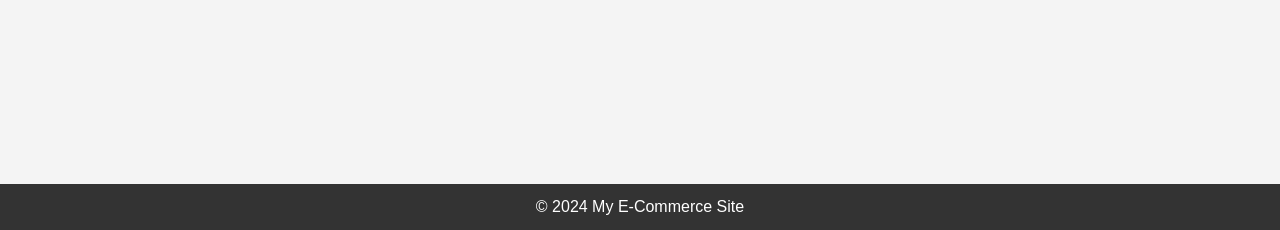
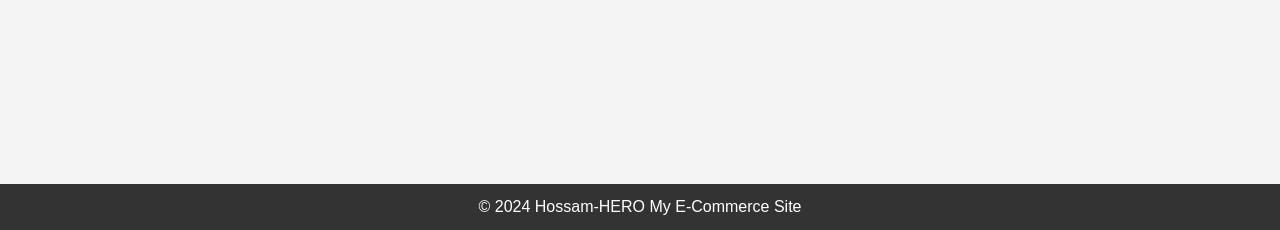
Before and after one commit to Hossam-El-Batal/Django-Ecommerce, a Django app: page /login/login/ in a window 1280 px wide. Shown: the part 570-800 px from the top of the page. Run offline with Django 4.2, Linux system fonts and the light colour scheme.

Commit message:
Update base.html

```diff
--- a/templates/base.html
+++ b/templates/base.html
@@ -28,7 +28,7 @@
     </main>
 
     <footer>
-      <p>&copy; 2024 My E-Commerce Site</p>
+      <p>&copy; 2024 Hossam-HERO My E-Commerce Site</p>
     </footer>
   </body>
 </html>
```
